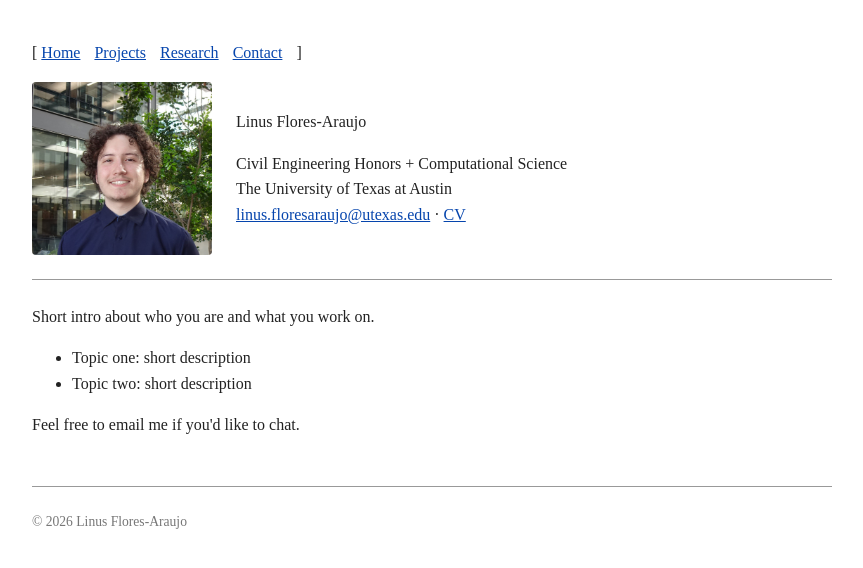
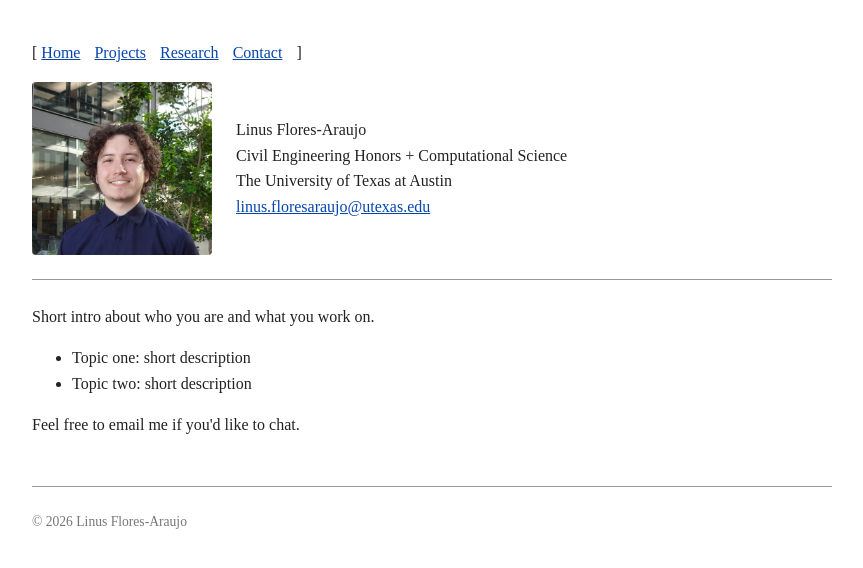
Before and after one commit to lfloresaraujo/lfloresaraujo.github.io, a Jekyll site: the page built from index.html, in a window 1280 px wide. Shown: the top 568 px of the page, without its empty margins (208-1071 px from the left). Built offline with Jekyll 4.4.1, drawn with Linux system fonts in a browser that asks for light colours.

Commit message:
Update index.html

```diff
--- a/index.html
+++ b/index.html
@@ -6,10 +6,12 @@ title: Home
 <div class="header">
   <img src="/assets/headshot.jpg" alt="Linus Flores-Araujo">
   <div>
-    <p>Linus Flores-Araujo</p>
-    <p>Civil Engineering Honors + Computational Science<br>The University of Texas at Austin<br>
-    <a href="mailto:linus.floresaraujo@utexas.edu">linus.floresaraujo@utexas.edu</a> ·
-    <a href="/assets/cv.pdf">CV</a></p>
+    <p>
+      Linus Flores-Araujo<br>
+      Civil Engineering Honors + Computational Science<br>
+      The University of Texas at Austin<br>
+      <a href="mailto:linus.floresaraujo@utexas.edu">linus.floresaraujo@utexas.edu</a>
+    </p>
   </div>
 </div>
 
```
